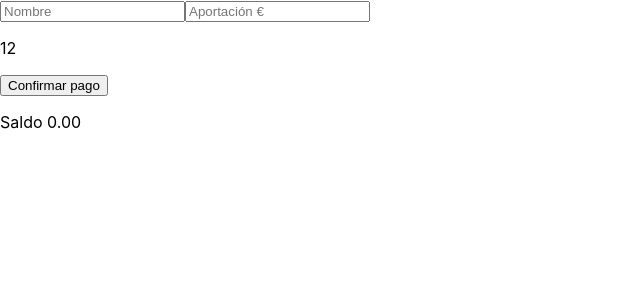
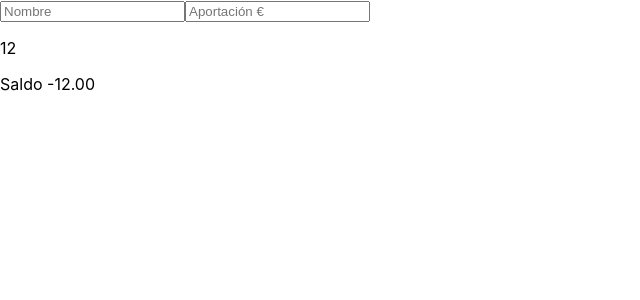
Before and after one commit to TwilightPhoenyx/paga-a-escote, a React (Create React App) app: page / in a window 1280 px wide. Shown: the top 300 px of the page, without its empty margins (0-640 px from the left). Built offline with nearby package versions, Linux system fonts and the light colour scheme.

Commit message:
Optimizado el filtro de caracteres del imput

```diff
--- a/src/components/Aportacion.jsx
+++ b/src/components/Aportacion.jsx
@@ -1,4 +1,4 @@
-import { useState } from "react";
+import { useEffect, useState } from "react";
 
 import Saldo from "./Saldo";
 
@@ -7,36 +7,31 @@ function Aportacion({aPagar}) {
 
     let [cantidadAportada, setCantidadAportada] = useState(0);
     let [valorSaldo, setValorSaldo] = useState(0);
-    let [textoAlmacenado, setTextoAlmacenado] = useState(0);
-
-    function calcularSaldo(){
-        setValorSaldo (parseFloat(cantidadAportada) - aPagar);
-    };
-
 
     function manejadorIntroducirPago(event){
 
-        let textoIntroducido = event.target.value
+        const textoAlmacenado = cantidadAportada
 
-        if (/^[0-9]*\.?[0-9]{0,2}$/.test(textoIntroducido) === true){
-            setTextoAlmacenado(textoIntroducido);
-            setCantidadAportada(textoIntroducido);
-            console.log("Texto introducido", textoIntroducido)
-            console.log("Pago introducido", textoAlmacenado)
+        if (/^[0-9]*\.?[0-9]{0,2}$/.test(event.target.value) === true) {
+            setCantidadAportada(event.target.value);
+        }
+        else {
+            console.log("Letras", textoAlmacenado)
+            event.target.value = textoAlmacenado;
+        };
 
-        } else {
-            console.log("Letras", textoAlmacenado)
-                event.target.value = textoAlmacenado;
-            };
     };
 
-
-    function manejadorBotonConfirmar(){
-    calcularSaldo();
-        console.log("precio persona", aPagar)
-        console.log("lo que paga", cantidadAportada)
-        console.log("saldo disponible", valorSaldo)
-    };
+    useEffect (
+            ()=>{
+                if (isNaN(parseFloat(cantidadAportada)) === true) {
+                    setValorSaldo(0);
+                } else {
+                setValorSaldo(parseFloat(cantidadAportada) - aPagar);
+                }
+            },
+            [cantidadAportada]
+            )
 
 
     return (
@@ -44,13 +39,11 @@ function Aportacion({aPagar}) {
             <input type="text" placeholder="Nombre"></input>
             <input type="text" maxLength={5} placeholder="Aportación €"
                 onInput={manejadorIntroducirPago}
-                onKeyDown={()=>console.log("haroa")}
             >
 
             </input>
 
             <p>{aPagar}</p>
-            <button onClick={manejadorBotonConfirmar}>Confirmar pago</button>
             <Saldo saldo={valorSaldo}/>
         </div>
     );
```
